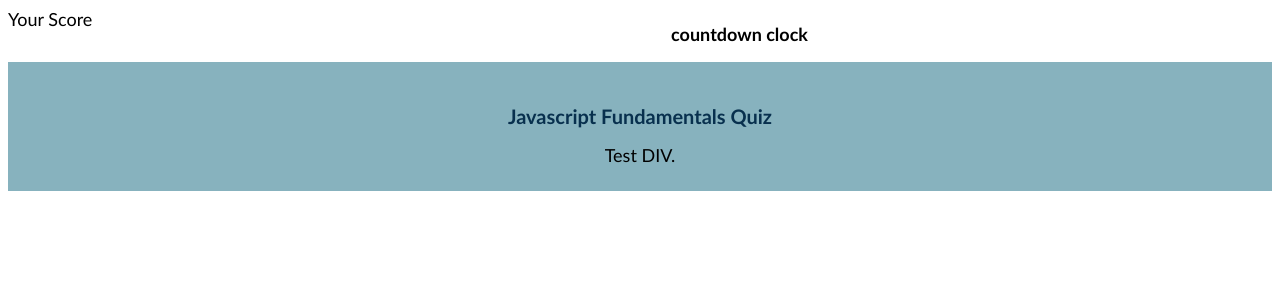
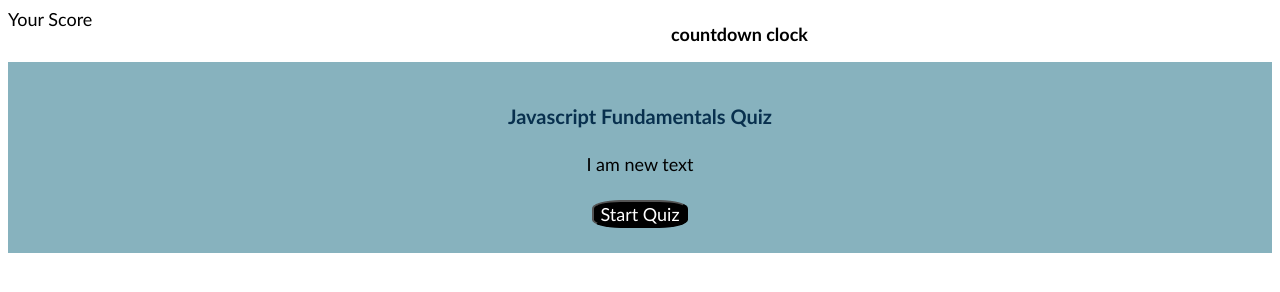
Before and after one commit to SuB-GH/coding-quiz, a plain HTML site: page index.html in a window 1280 px wide. Both pictures are taken after a click on the button "Start Quiz". Drawn offline with Linux system fonts and the light colour scheme.

Commit message:
edit startquiz function

```diff
--- a/assets/js/script.js
+++ b/assets/js/script.js
@@ -21,46 +21,48 @@ WHEN the game is over
 THEN I can save my initials and score
 */
 
+
+
 // Declare/assign variables here
 var timerEl = document.getElementById("clock");
 var buttonEl = document.getElementById("start-quiz");
 var mainEl = document.getElementById("main-text");
 
 
+buttonEl.addEventListener("click", startQuiz);
+buttonEl.addEventListener("click", countdown);
+
 //add an event listener here
-//buttonEl.addEventListener('click', startQuiz);
-buttonEl.addEventListener("click", function() {
-    alert("question 1");
-});
-
-    // startQuiz();
-    // countdown();
-
-
-// function startQuiz() {
-//     //main-text.value("test");
-//     //console.log(Object.values(question1));
-//     console.log("quizStart");
-// }
 
 
 //this function works!
 function startFunction() {
+    // var x = document.getElementById("testDIV");
+    // if (x.style.display === "none") {
+    //     x.style.display = "block";
+    // } else {
+    //     x.style.display = "none";
+
+    // }
+
+    function startFunction() {
         var x = document.getElementById("testDIV");
-if (x.style.display === "none") {
-    x.style.display = "block";
+        if (x.innerHTML === "Hello") {
+            x.innerHTML = "Swapped text!";
         } else {
-x.style.display = "none";
+            x.innerHTML = "Hello";
+        }
     }
 
     function startQuiz() {
-    console.log("is this working?");
+        document.getElementById("main-text").innerHTML = "I am new text";
+
     }
 
-function countdown()
     {
+        function countdown() {
+            console.log("is this also working?");
             var timeLeft = 75;
-
             var timeInterval = setInterval(function () {
                 if (timeLeft > 1) {
                     timerEl = timeLeft + ' seconds remaining';
@@ -69,9 +71,16 @@ function countdown()
 
             }, 1000);
 
+        }
+
+    }
+    startQuiz();
+    countdown();
 
 
-}
+
+
+
     //function to replace text upon button click
     // function myFunction() {
     //     var y = document.getElementById("myDIV");
@@ -151,6 +160,8 @@ var question3 = {
     }
 
 
+}
+
 
 
 
@@ -189,6 +200,13 @@ var question3 = {
 
 //  var buttonEl = document.getElementById()
 
-startQuiz();
-//countdown();
-}
+
+    // startQuiz();
+    // countdown();
+
+
+// function startQuiz() {
+//     //main-text.value("test");
+//     //console.log(Object.values(question1));
+//     console.log("quizStart");
+// }
--- a/index.html
+++ b/index.html
@@ -6,7 +6,6 @@
 
     <title>Coding Quiz Challenge</title>
     <link rel="stylesheet" href=" ./assets/css/style.css">
-
 
 </head>
 
@@ -24,17 +23,14 @@
     <section>
 
         <h1 class="page-title">Javascript Fundamentals Quiz</h1>
-        <div id="testDIV">   <!-- remove this div if not needed -->
-        <p id="main-text">Try to answer the following JavaScript coding questions within the time limit.
-            Keep in mind that incorrect answers will penalize your score/time by ten seconds!</p>
+        <div id="testDIV">
+            <!-- remove this div if not needed -->
+            <p id="main-text">Try to answer the following JavaScript coding questions within the time limit.
+                Keep in mind that incorrect answers will penalize your score/time by ten seconds!</p>
 
-        <div>
-            <button class="btn" id="start-quiz" onClick="startFunction()">Start Quiz</button>
-        </div>
-        </div>
-        <!-- lines 36-38 are test html-->
-        <div id="myDIV">
-            Test DIV.
+            <div>
+                <button class="btn" id="start-quiz" onClick="startFunction()">Start Quiz</button>
+            </div>
         </div>
 
 
```
Lines whose indentation alone changed are shown as unchanged.
